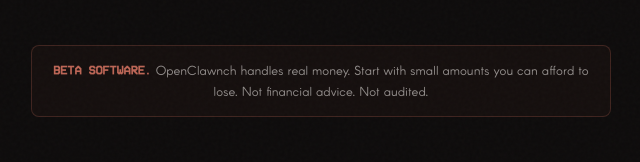
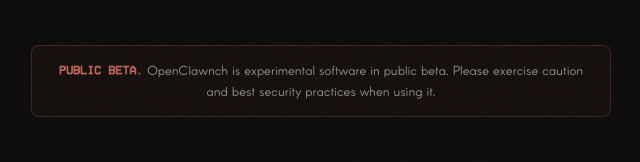
Before and after one commit to clawnchdev/openclawnch, a website: page site/index.html in a window 1280 px wide. Shown: the part 193-355 px from the top of the page, 319-959 px from the left. Drawn offline with Linux system fonts and the light colour scheme.

Commit message:
update beta banner copy

```diff
--- a/site/index.html
+++ b/site/index.html
@@ -701,7 +701,7 @@
     </div>
 
     <div class="beta-banner">
-      <strong>Beta software.</strong> OpenClawnch handles real money. Start with small amounts you can afford to lose. Not financial advice. Not audited.
+      <strong>Public beta.</strong> OpenClawnch is experimental software in public beta. Please exercise caution and best security practices when using it.
     </div>
 
     <div class="install">
```
